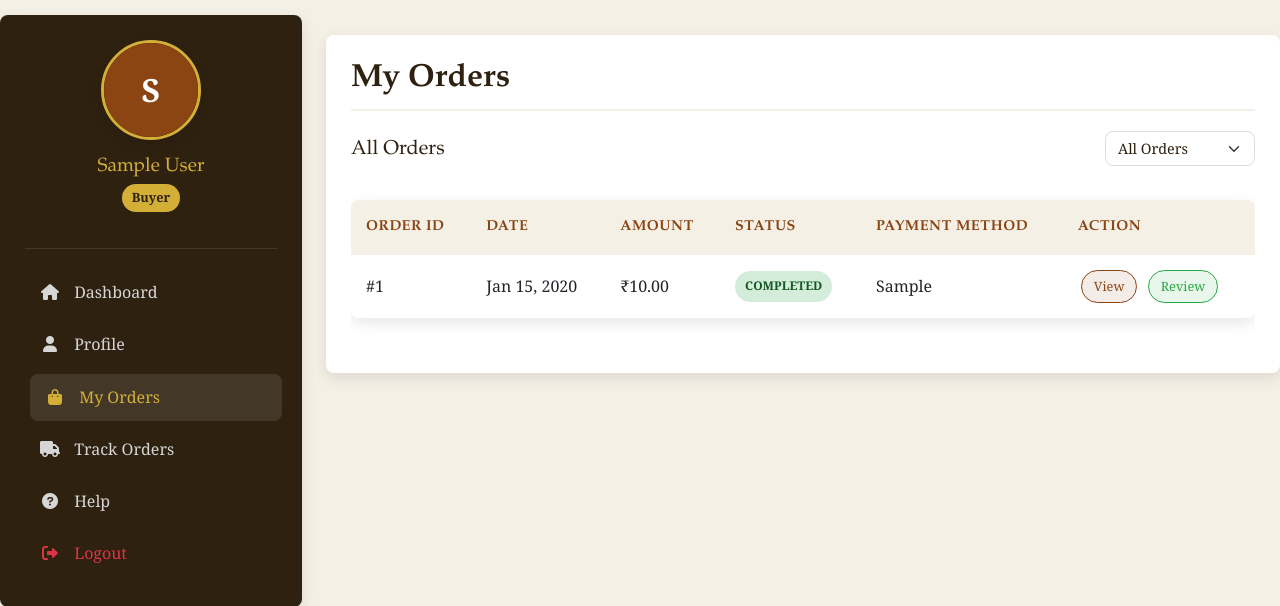
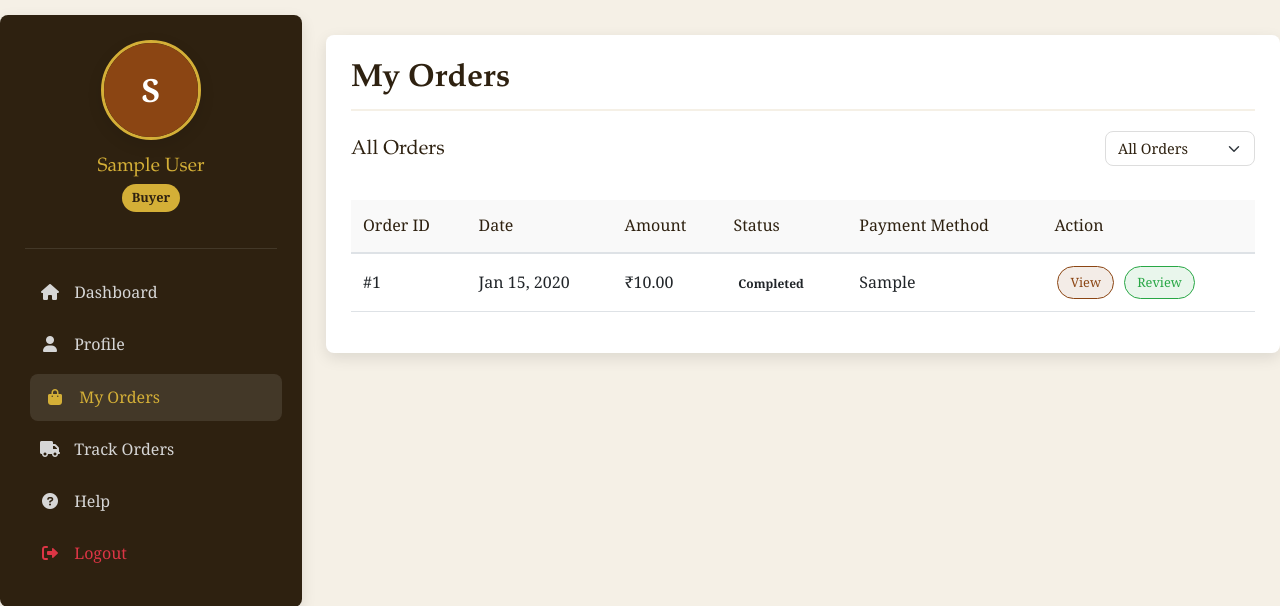
Before and after one commit to feerose111/HandyNepal, a Django app: page /user/dashboard/ in a window 1280 px wide, after a click on "My Orders". Shown: the part 147-753 px from the top of the page. Run offline with Django 5.2, Linux system fonts and the light colour scheme; a user stored in the database is signed in; tables that the repository leaves empty hold one stand-in row (values such as "Sample post"); parts of the project's set-up code (start-up, migrations or seed data) failed here and were passed over; some libraries are stand-ins or nearby versions.

Commit message:
managed order status

```diff
--- a/app/models.py
+++ b/app/models.py
@@ -168,6 +168,7 @@ class OrderDetail(models.Model):
     )
     order_id = models.ForeignKey(PaymentDetails , on_delete= models.CASCADE)
     product = models.ForeignKey('Product', on_delete=models.CASCADE)
+    customer = models.ForeignKey('User', on_delete=models.CASCADE, null=True)
     order_status = models.CharField(max_length=20, choices=ORDER_STATUS_CHOICE)
     created_at = models.DateTimeField(auto_now_add=True)
     updated_at = models.DateTimeField(auto_now=True)
--- a/app/static/css/dashboard.css
+++ b/app/static/css/dashboard.css
@@ -376,81 +376,78 @@
 
 /* Order Section and Tables */
 .order-table {
-    background-color: white;
-    border-radius: var(--border-radius);
-    box-shadow: var(--box-shadow);
-    overflow: hidden;
-    margin-bottom: 30px;
+    width: 100%;
+    margin-bottom: 1rem;
+    color: #212529;
+    border-collapse: collapse;
 }
 
-.order-table thead th {
-    background-color: var(--light-color);
-    color: var(--primary-color);
-    font-family: 'Palatino Linotype', 'Book Antiqua', Palatino, serif;
-    font-weight: 600;
-    border: none;
-    padding: 15px;
-    text-transform: uppercase;
-    font-size: 0.9rem;
-    letter-spacing: 0.5px;
+.order-table th {
+    vertical-align: bottom;
+    border-bottom: 2px solid #dee2e6;
+    padding: 0.75rem;
+    font-weight: 500;
+    text-align: left;
 }
 
-.order-table tbody td {
-    padding: 15px;
+.order-table td {
+    padding: 0.75rem;
     vertical-align: middle;
-    border-bottom: 1px solid rgba(139, 69, 19, 0.1);
-    font-family: 'Georgia', serif;
-}
-
-.order-table tbody tr:last-child td {
-    border-bottom: none;
-}
-
-.order-table tbody tr:hover {
-    background-color: rgba(139, 69, 19, 0.02);
+    border-top: 1px solid #dee2e6;
 }
 
 /* Status Badges */
-.status-badge,
-.payment-status {
+.status-badge {
     display: inline-block;
-    padding: 5px 10px;
-    border-radius: 20px;
-    font-size: 0.75rem;
-    font-weight: 600;
-    text-transform: uppercase;
-    font-family: 'Georgia', serif;
+    padding: 0.25em 0.4em;
+    font-size: 75%;
+    font-weight: 700;
+    line-height: 1;
+    text-align: center;
+    white-space: nowrap;
+    vertical-align: baseline;
+    border-radius: 0.25rem;
 }
 
-/* Status colors */
-.status-badge.pending,
-.payment-status.pending,
-.payment-status.partial {
-    background-color: var(--warning-bg);
-    color: var(--warning-color);
+.status-badge.processing {
+    background-color: #ffc107;
+    color: #212529;
 }
 
-.status-badge.processing,
-.payment-status.processing {
-    background-color: var(--info-bg);
-    color: var(--info-color);
+.status-badge.shipped {
+    background-color: #17a2b8;
+    color: white;
 }
 
-.status-badge.shipped,
-.status-badge.delivered,
-.status-badge.completed,
-.status-badge.active,
-.payment-status.paid,
-.payment-status.completed {
-    background-color: var(--success-bg);
-    color: var(--success-color);
+.status-badge.delivered {
+    background-color: #28a745;
+    color: white;
 }
 
-.status-badge.cancelled,
-.status-badge.inactive,
-.payment-status.unpaid {
-    background-color: var(--danger-bg);
-    color: var(--danger-color);
+/* Product Name */
+.product-name {
+    max-width: 200px;
+    display: inline-block;
+    white-space: nowrap;
+    overflow: hidden;
+    text-overflow: ellipsis;
+}
+
+/* Button animation */
+@keyframes btnPulse {
+    0% {
+        transform: scale(1);
+    }
+    50% {
+        transform: scale(1.05);
+    }
+    100% {
+        transform: scale(1);
+    }
+}
+
+.btn-pulse {
+    animation: btnPulse 0.5s ease;
 }
 
 /* Tabs */
@@ -578,11 +575,6 @@
 
 .product-details {
     flex: 1;
-}
-
-.product-name {
-    font-weight: 600;
-    margin-bottom: 5px;
 }
 
 .product-meta {
@@ -933,6 +925,29 @@
     transition: all 0.3s;
 }
 
+/* Order Status Styles */
+.order-status-form {
+    display: flex;
+    align-items: center;
+}
+
+.order-status-form select {
+    min-width: 110px;
+    border-radius: 4px 0 0 4px;
+}
+
+.order-status-form button {
+    border-radius: 0 4px 4px 0;
+    margin-left: -1px;
+    background-color: var(--primary-color);
+    border-color: var(--primary-color);
+}
+
+.order-status-form button:hover {
+    background-color: #6b3510;
+    border-color: #6b3510;
+}
+
 /* Responsive Styles */
 @media (max-width: 991.98px) {
     .dashboard-sidebar {
--- a/app/views.py
+++ b/app/views.py
@@ -118,6 +118,36 @@ def user_dashboard(request):
 
         context['products'] = products
         context['products_count'] = products.count()
+
+        # Get orders for this seller's products
+        if products.exists():
+            seller_order_details = OrderDetail.objects.filter(product__in=products)
+
+            # Group orders by status
+            processing_orders = []
+            shipped_orders = []
+            delivered_orders = []
+
+            for order_detail in seller_order_details:
+                order_info = {
+                    'id': order_detail.pk,
+                    'customer_name': order_detail.order_id.full_name,
+                    'created_at': order_detail.created_at,
+                    'product': order_detail.product,
+                    'total': order_detail.order_id.amount,
+                    'status': order_detail.order_status
+                }
+
+                if order_detail.order_status == 'processing':
+                    processing_orders.append(order_info)
+                elif order_detail.order_status == 'shipping':
+                    shipped_orders.append(order_info)
+                elif order_detail.order_status == 'delivered':
+                    delivered_orders.append(order_info)
+
+            context['processing_orders'] = processing_orders
+            context['shipped_orders'] = shipped_orders
+            context['delivered_orders'] = delivered_orders
 
     # For buyer dashboard
     if request.user.role == 'buyer':
@@ -385,25 +415,35 @@ def track_order(request):
 
 def process_order(request):
     if request.method == 'POST':
-        order_id = request.POST.get('order_id')
-        new_status = request.POST.get('order_status')
+        try:
+            order_id = request.POST.get('order_id')
+            new_status = request.POST.get('order_status')
 
-        try:
-            # Get the specific order detail by ID
-            order_detail = OrderDetail.objects.get(id=order_id)
+            # Handle frontend vs database status naming
+            if new_status == 'shipped':
+                new_status = 'shipping'
 
-            # Update the order status
-            order_detail.order_status = new_status
-            order_detail.save()
+            # Get the user's artisans
+            user_artisans = Artisan.objects.filter(added_by=request.user)
 
-            # Optional: Add a success message
-            messages.success(request, f"Order #{order_detail.order_id} status updated to {order_detail.order_status}")
+            # Get the order detail
+            order_detail = get_object_or_404(OrderDetail, pk=order_id)
+
+            # Check if the product belongs to one of the seller's artisans
+            if order_detail.product.artisan in user_artisans:
+                # Update the order status
+                order_detail.order_status = new_status
+                order_detail.save()
+
+                messages.success(request, f"Order status updated to {new_status.title()}")
+            else:
+                messages.error(request, "You don't have permission to update this order.")
 
         except OrderDetail.DoesNotExist:
-            # Handle case when order is not found
-            messages.error(request, "Order not found. Please try again.")
+            messages.error(request, "Order not found.")
+        except Exception as e:
+            messages.error(request, f"Error updating order: {str(e)}")
 
-    # Redirect to dashboard after processing
     return redirect('user_dashboard')
 
 #user authentication
```
Also changed, not shown: app/static/js/dashboard.js (+22 -29 lines), app/templates/main/dashboard.html (+60 -37 lines), app/migrations/0006_orderdetail_customer.py (added).
